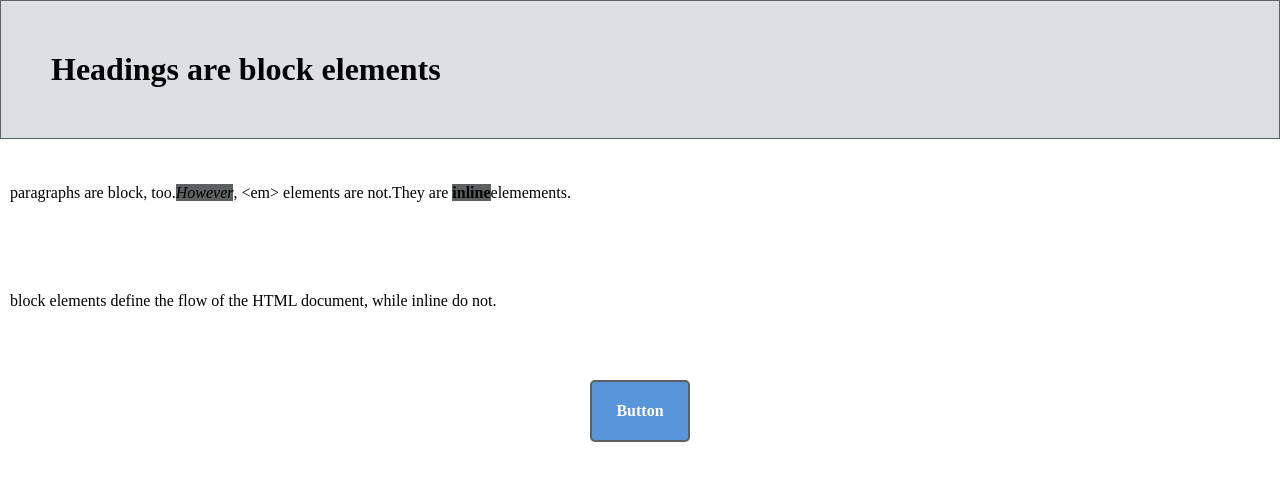
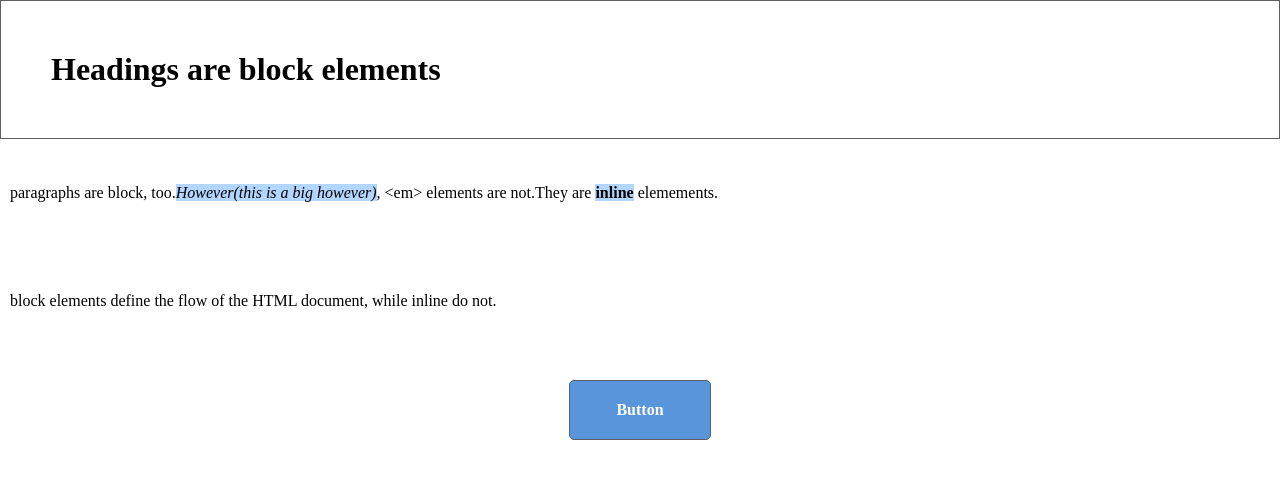
Before and after one commit to wbisoles1214/BOX-MODELS, a plain HTML site: page index.html in a window 1280 px wide. Drawn offline with Linux system fonts and the light colour scheme.

Commit message:
i change my mistakes

```diff
--- a/index.html
+++ b/index.html
@@ -13,7 +13,8 @@
 </h1>
 
   <p>
- paragraphs are block, too.<em>However</em>, &lt;em&gt; elements are not.They are <strong>inline</strong>elemements.
+ paragraphs are block, too.<em>However(this is a big however)</em>,
+    &lt;em&gt; elements are not.They are <strong>inline</strong> elemements.
 </p>
 
   <p>
--- a/style.css
+++ b/style.css
@@ -1,37 +1,34 @@
 * {
 margin: 0;
   padding: 0;
-box-sizing:border-box;
+  box-sizing: boder-box;
 }
-
-h1,p1 {
-background-color: #dde0e3;
+h1,
+p {
+backgroung-color: #dde0e3
 }
-
-em,strong {
- background-color: #5d6060;
+em,
+strong {
+ background-color: #b2d6ff;
 display: inline;
 }
-
 h1 {
   padding: 50px;
   border: 1px solid #5d6060;
   }
-
 p {
 padding: 20px 10px;
   margin-top: 25px;
   margin-bottom: 50px;
   }
-
 div {
 color: #fff;
   font-weight: bold;
   padding: 20px;
-  border: 2px solid #5d6063;
+  border: 1px solid #5d6063;
   border-radius: 5px;
   background-color: #5995da;
   width: 100px;
-  text-align: center;
+  text-align:center;
   margin: 20px auto;
   }
```
Lines whose indentation alone changed are shown as unchanged.
